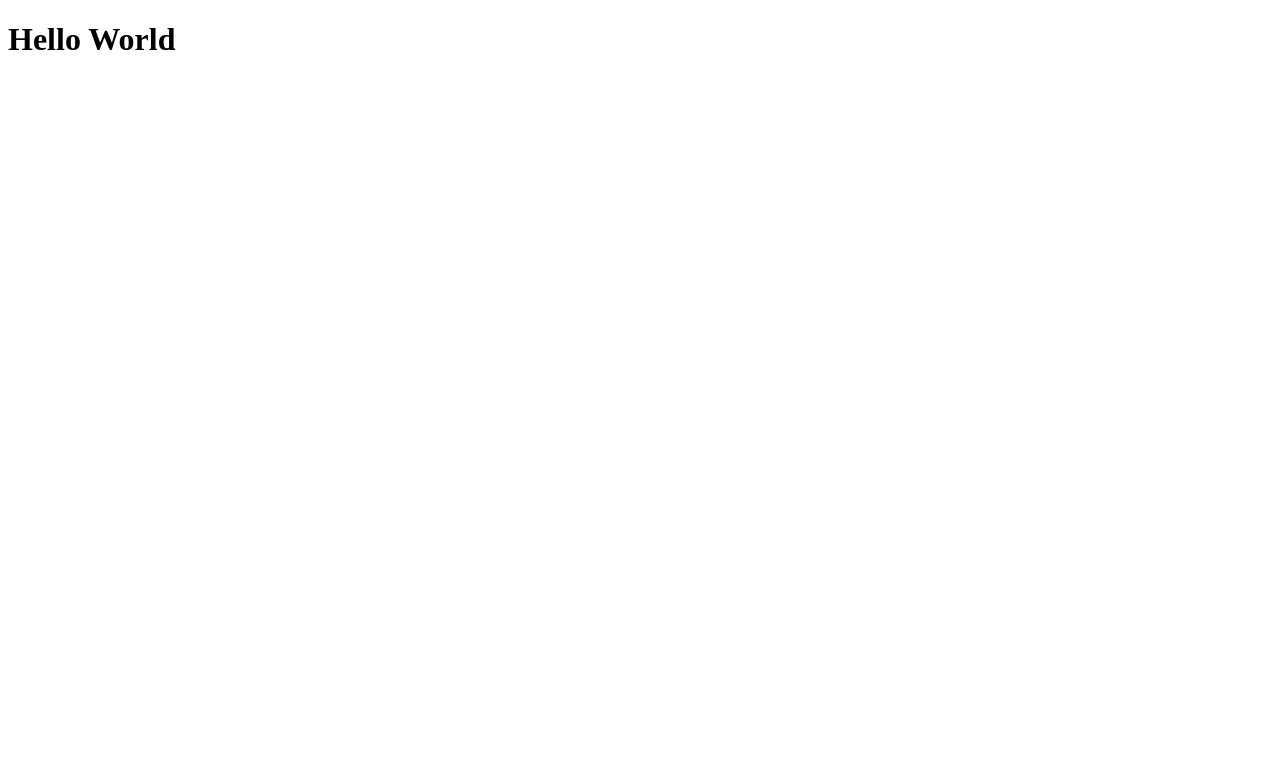
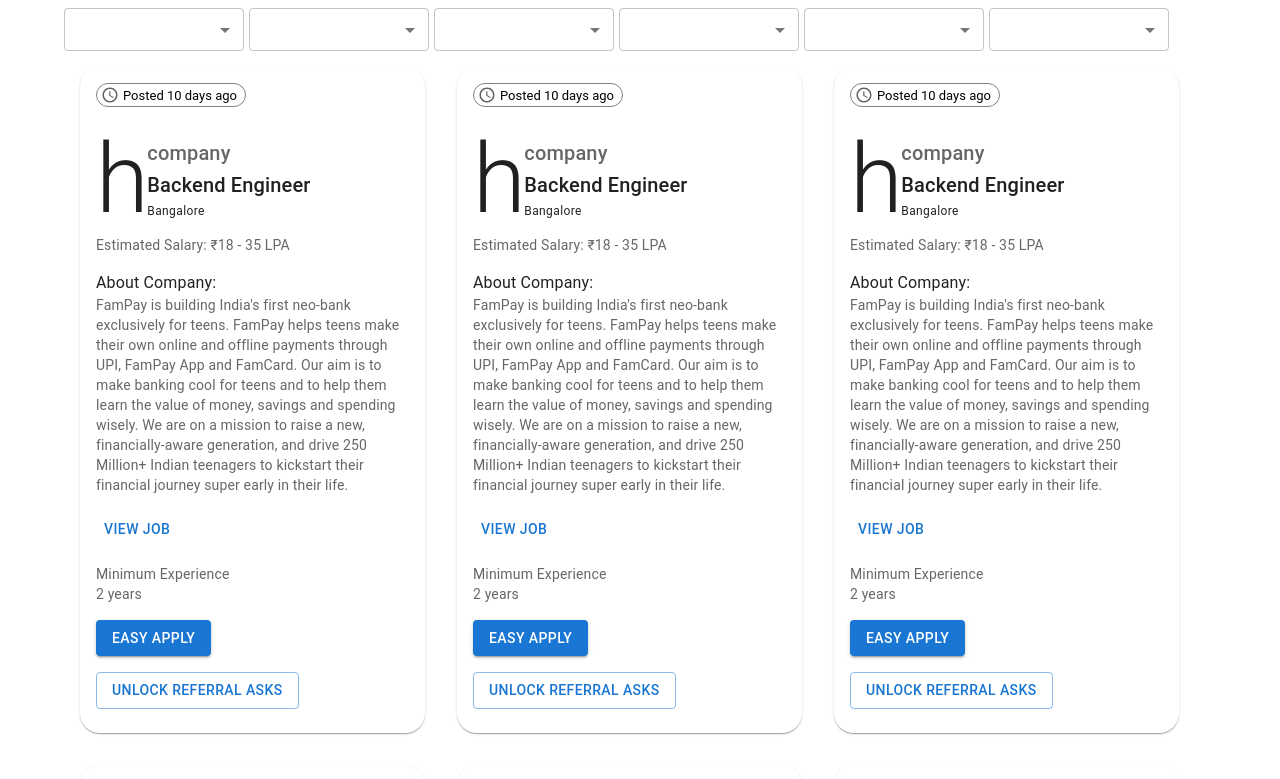
Before and after one commit to Whycodex/WeekdayAssignment, a React (Vite) app: page / in a window 1280 px wide. Shown: the top 779 px of the page. Built offline with nearby package versions, Linux system fonts and the light colour scheme.

Commit message:
Basic setup with filter and card component

```diff
--- a/package.json
+++ b/package.json
@@ -10,6 +10,10 @@
     "preview": "vite preview"
   },
   "dependencies": {
+    "@emotion/react": "^11.11.4",
+    "@emotion/styled": "^11.11.5",
+    "@mui/icons-material": "^5.15.16",
+    "@mui/material": "^5.15.16",
     "react": "^18.2.0",
     "react-dom": "^18.2.0"
   },
--- a/src/App.tsx
+++ b/src/App.tsx
@@ -1,8 +1,14 @@
-import React from 'react';
+import {Container} from "@mui/material";
+
+import Filters from "./components/filter";
+import JobCard from "./components/cards";
 
 const App = () => {
   return (
-    <h1>Hello World</h1>
+    <Container maxWidth="lg">
+      <Filters />
+      <JobCard />
+    </Container>
   );
 };
 
--- /dev/null
+++ b/src/components/cards/JobCard.tsx
@@ -0,0 +1,76 @@
+import React from "react";
+import {
+  Card,
+  CardContent,
+  Typography,
+  Button,
+  Chip,
+  Grid,
+} from "@mui/material";
+import { AccessTime as AccessTimeIcon } from "@mui/icons-material";
+
+const JobCard = () => {
+  return (
+    <Card sx={{ maxWidth: 345, m: 2, boxShadow: 1, borderRadius: 5 }}>
+      <CardContent>
+        <Chip
+          icon={<AccessTimeIcon />}
+          label="Posted 10 days ago"
+          size="small"
+          sx={{
+            mb: 2,
+            backgroundColor: "transparent",
+            color: "black",
+            border: "1px solid grey",
+          }}
+        />
+        <Grid sx={{ display: "flex", alignItems: "center" }}>
+          <Typography variant="h1">h</Typography>
+          <Grid>
+            <Typography variant="h6" component="div" color="text.secondary">
+              company
+            </Typography>
+            <Typography variant="h6" component="div">
+              Backend Engineer
+            </Typography>
+            <Typography variant="caption" sx={{ mb: 1.5 }}>
+              Bangalore
+            </Typography>
+          </Grid>
+        </Grid>
+        <Typography variant="body2" color="text.secondary">
+          Estimated Salary: ₹18 - 35 LPA
+        </Typography>
+        <Typography variant="body1" sx={{ mt: 2 }}>
+          About Company:
+        </Typography>
+        <Typography variant="body2" color="text.secondary">
+          FamPay is building India's first neo-bank exclusively for teens.
+          FamPay helps teens make their own online and offline payments through
+          UPI, FamPay App and FamCard. Our aim is to make banking cool for teens
+          and to help them learn the value of money, savings and spending
+          wisely. We are on a mission to raise a new, financially-aware
+          generation, and drive 250 Million+ Indian teenagers to kickstart their
+          financial journey super early in their life.
+        </Typography>
+        <Button variant="text" color="primary" sx={{ mt: 2 }}>
+          View job
+        </Button>
+        <Typography variant="body2" color="text.secondary" sx={{ mt: 2 }}>
+          Minimum Experience
+        </Typography>
+        <Typography variant="body2" color="text.secondary">
+          2 years
+        </Typography>
+        <Button variant="contained" color="primary" sx={{ mt: 2, mb: 2 }}>
+          Easy Apply
+        </Button>
+        <Button variant="outlined" color="primary">
+          Unlock referral asks
+        </Button>
+      </CardContent>
+    </Card>
+  );
+};
+
+export default JobCard;
--- /dev/null
+++ b/src/components/cards/index.tsx
@@ -0,0 +1,17 @@
+import React from 'react'
+import JobCard from './JobCard'
+import { Grid } from '@mui/material'
+
+const arr = [1,2,3,4,5,6,7,8,9,10]
+const Card = () => {
+  return (
+    <Grid sx={{ display: "flex", flexWrap: "wrap" }}>{
+      arr.map((_,index)=>{
+        return <JobCard key={index} />
+      })
+    }
+    </Grid>
+  )
+}
+
+export default Card
--- /dev/null
+++ b/src/components/filter/Role.tsx
@@ -0,0 +1,96 @@
+import React, { useState } from "react";
+import {
+  FormControl,
+  Select,
+  MenuItem,
+  SelectChangeEvent,
+  OutlinedInput,
+  Chip,
+} from "@mui/material";
+import { styled } from "@mui/material/styles";
+
+const CustomOutlinedInput = styled(OutlinedInput)({
+  "& .MuiOutlinedInput-input": {
+    padding: "10px 14px",
+  },
+});
+
+const CustomChip = styled(Chip)({
+  borderRadius: "4px",
+  padding: "0 10px", // Ensures padding on both sides of the text
+  margin: "2px",
+  justifyContent: "space-between", // Ensures space between the text and the delete icon
+  "& .MuiChip-deleteIcon": {
+    color: "black", // Default color of the delete icon
+    "&:hover": {
+      color: "red", // Color of the delete icon on hover
+    },
+  },
+});
+
+const Role = () => {
+  const [selectedRoles, setSelectedRoles] = useState<string[]>([]);
+  const roles = [
+    "engineering",
+    "backend",
+    "frontend",
+    "fullstack",
+    "ios",
+    "flutter",
+    "reactnative",
+    "android",
+  ];
+
+  function handleDelete(roleToDelete: string) {
+    setSelectedRoles((prevRoles) =>
+      prevRoles.filter((role) => role !== roleToDelete)
+    );
+  }
+
+  const handleChange = (event: SelectChangeEvent<typeof selectedRoles>) => {
+    const value = event.target.value;
+    setSelectedRoles(typeof value === "string" ? value.split(",") : value);
+  };
+
+  return (
+    <FormControl>
+      <Select
+        sx={{minWidth: "180px"}}
+        multiple
+        value={selectedRoles}
+        onChange={handleChange}
+        input={<CustomOutlinedInput notched={selectedRoles.length === 0} />}
+        renderValue={(selected) => (
+          <div style={{
+            display: 'flex',
+            flexWrap: 'nowrap',
+            gap: '5px',
+            alignItems: 'center',
+            overflow: 'visible',
+            whiteSpace: 'nowrap',
+          }}>
+            {selected.map((value) => (
+              <CustomChip key={value} label={value} onDelete={() => handleDelete(value)} />
+            ))}
+          </div>
+        )}
+        MenuProps={{
+          PaperProps: {
+            style: {
+              maxHeight: 48 * 4.5 + 8,
+              width: 250,
+            },
+          },
+        }}
+      >
+        {roles.filter(role => !selectedRoles.includes(role)).map((role) => (
+          <MenuItem key={role} value={role}>
+            {role}
+          </MenuItem>
+        ))}
+      </Select>
+    </FormControl>
+  );
+};
+
+export default Role;
--- /dev/null
+++ b/src/components/filter/index.tsx
@@ -0,0 +1,24 @@
+import { Box, Grid, Toolbar } from "@mui/material";
+import Role from "./Role";
+
+const Filters = () => {
+  return (
+    <Grid
+      sx={{
+        display: "flex",
+        flexDirection: "row",
+        flexWrap: "wrap",
+        gap: "5px",
+      }}
+    >
+      <Role />
+      <Role />
+      <Role />
+      <Role />
+      <Role />
+      <Role />
+    </Grid>
+  );
+};
+
+export default Filters;
```
